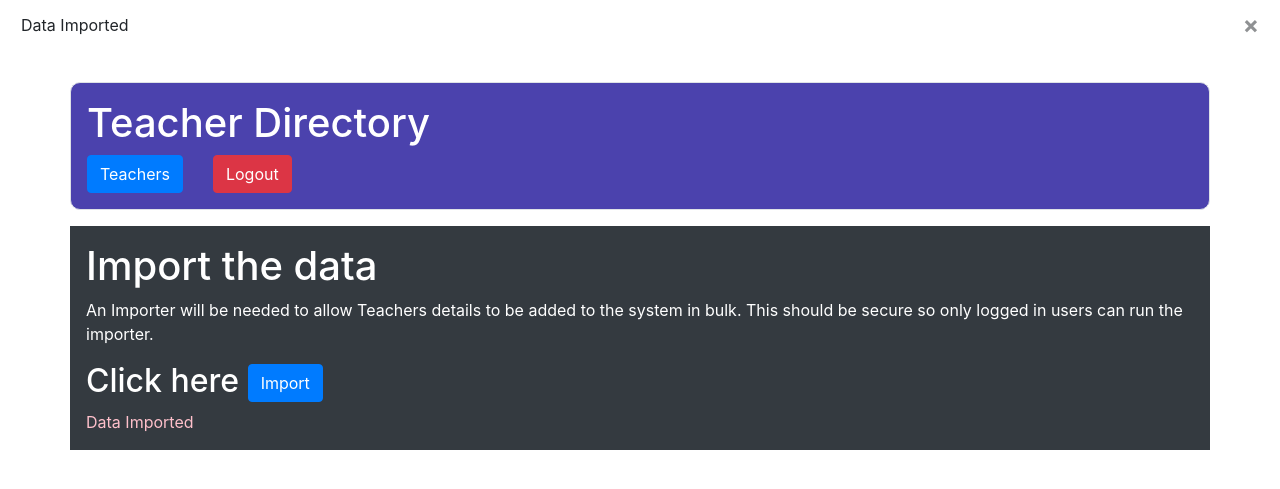
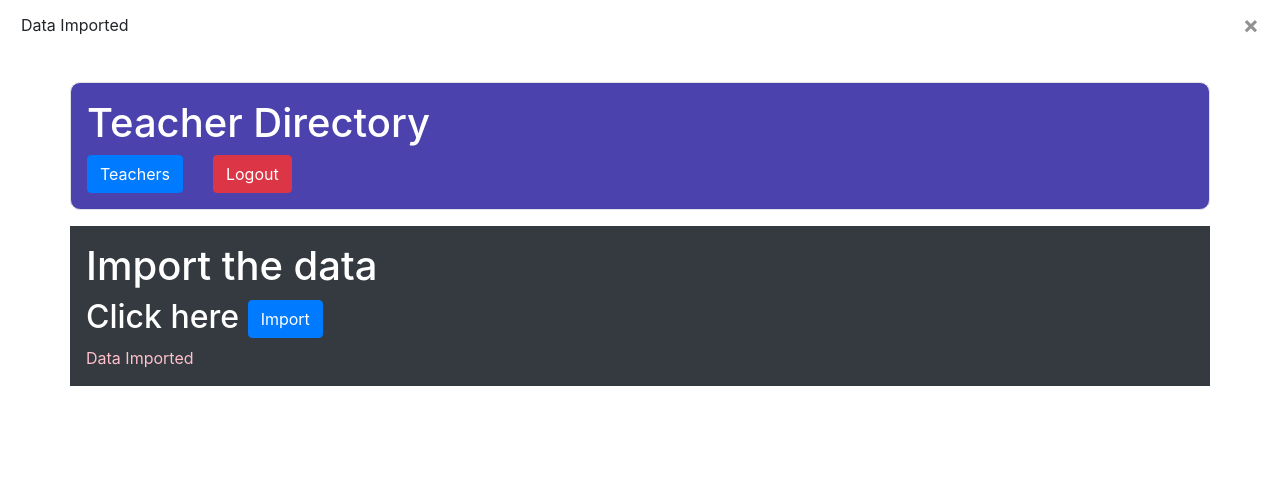
Before and after one commit to shuaifahmedkazia/TeacherApp, a Django app: page /importBulk/ in a window 1280 px wide. Shown: the top 489 px of the page. Run offline with Django 3.2, Linux system fonts and the light colour scheme; some libraries are stand-ins or nearby versions.

Commit message:
second commit

```diff
--- a/assets/templates/importerform.html
+++ b/assets/templates/importerform.html
@@ -4,8 +4,6 @@
 
 <div class="container p-3 my-3 bg-dark text-white">
   <h1>Import the data</h1>
-<p>An Importer will be needed to allow Teachers details to be added to the system in bulk. This should
-be secure so only logged in users can run the importer.</p>
 
   <h2>Click here <a href="{%url 'importBulk'%}"><button type="submit" class="btn btn-primary">Import</button></a> </h2>
  {% if messages %}
```
Also changed, not shown: directory/views.py (+4 -6 lines), db.sqlite3.
